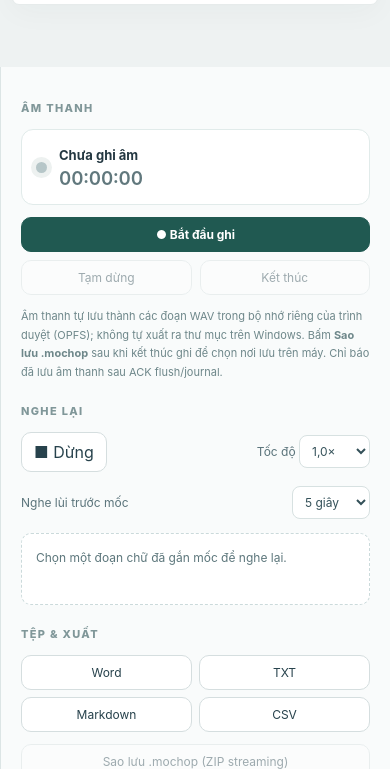
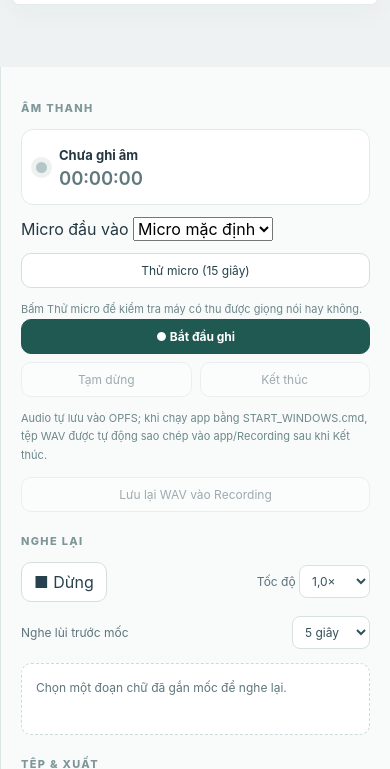
Before and after one commit to cavoixanh638/Bien-ban-hop, a website built with Vite: page app/index.html in a window 390 px wide. Shown: the part 912-1681 px from the top of the page. Built offline with nearby package versions, Linux system fonts and the light colour scheme.

Commit message:
feat(g10): add input microphone detector and visible local WAV Recording status

```diff
--- a/app/index.html
+++ b/app/index.html
@@ -41,8 +41,16 @@
     <aside class="panel">
       <div class="panel-title">ÂM THANH</div>
       <div class="rec-state"><div id="rec-light" class="rec-light"></div><div><strong id="rec-label">Chưa ghi âm</strong><div id="rec-clock">00:00:00</div></div></div>
+      <div class="mic-check">
+        <label class="mic-label" for="mic-device">Micro đầu vào</label>
+        <select id="mic-device" aria-label="Chọn micro"><option value="">Micro mặc định</option></select>
+        <button id="mic-test" class="wide" type="button">Thử micro (15 giây)</button>
+        <div class="mic-meter" role="meter" aria-label="Mức tín hiệu micro" aria-valuemin="0" aria-valuemax="100" aria-valuenow="0"><div id="mic-level-fill"></div></div>
+        <div id="mic-test-status" class="panel-small" role="status" aria-live="polite">Bấm Thử micro để kiểm tra máy có thu được giọng nói hay không.</div>
+      </div>
       <div class="controls"><button id="rec-start" class="primary">● Bắt đầu ghi</button><button id="rec-pause" disabled>Tạm dừng</button><button id="rec-stop" disabled>Kết thúc</button></div>
-      <div class="panel-small">Âm thanh tự lưu thành các đoạn WAV trong bộ nhớ riêng của trình duyệt (OPFS); không tự xuất ra thư mục trên Windows. Bấm <strong>Sao lưu .mochop</strong> sau khi kết thúc ghi để chọn nơi lưu trên máy. Chỉ báo đã lưu âm thanh sau ACK flush/journal.</div>
+      <div id="recording-path" class="panel-small">Audio tự lưu vào OPFS; khi chạy app bằng START_WINDOWS.cmd, tệp WAV được tự động sao chép vào app/Recording sau khi Kết thúc.</div>
+      <button id="retry-local-recording" type="button" class="wide" disabled>Lưu lại WAV vào Recording</button>
       <div class="panel-title">NGHE LẠI</div>
       <div class="play-row"><button id="play-stop" title="Dừng phát">■ Dừng</button><label>Tốc độ <select id="play-rate"><option value="1">1,0×</option><option value="0.9">0,9×</option><option value="0.75">0,75×</option></select></label></div>
       <label class="field">Nghe lùi trước mốc<select id="preroll"><option value="0">Không</option><option value="3000">3 giây</option><option value="5000" selected>5 giây</option><option value="10000">10 giây</option></select></label>
```
